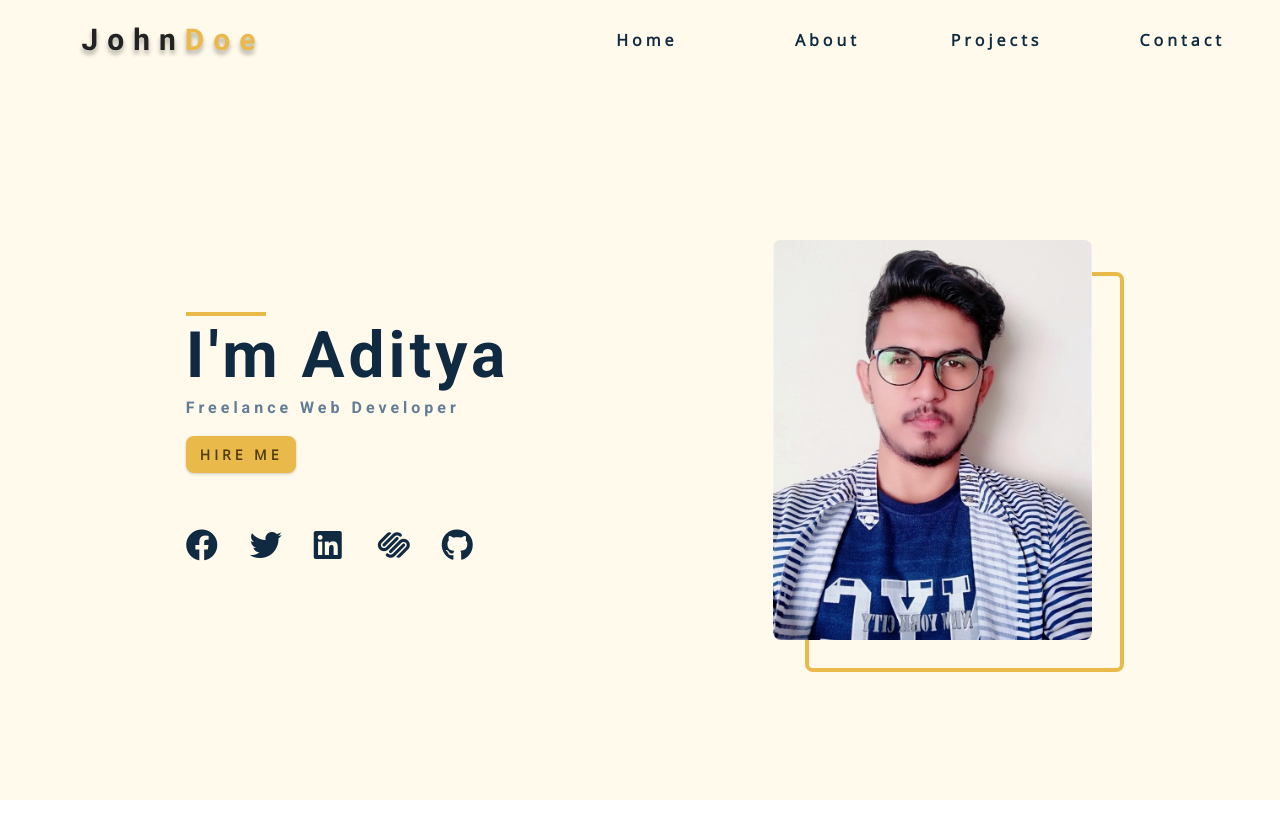
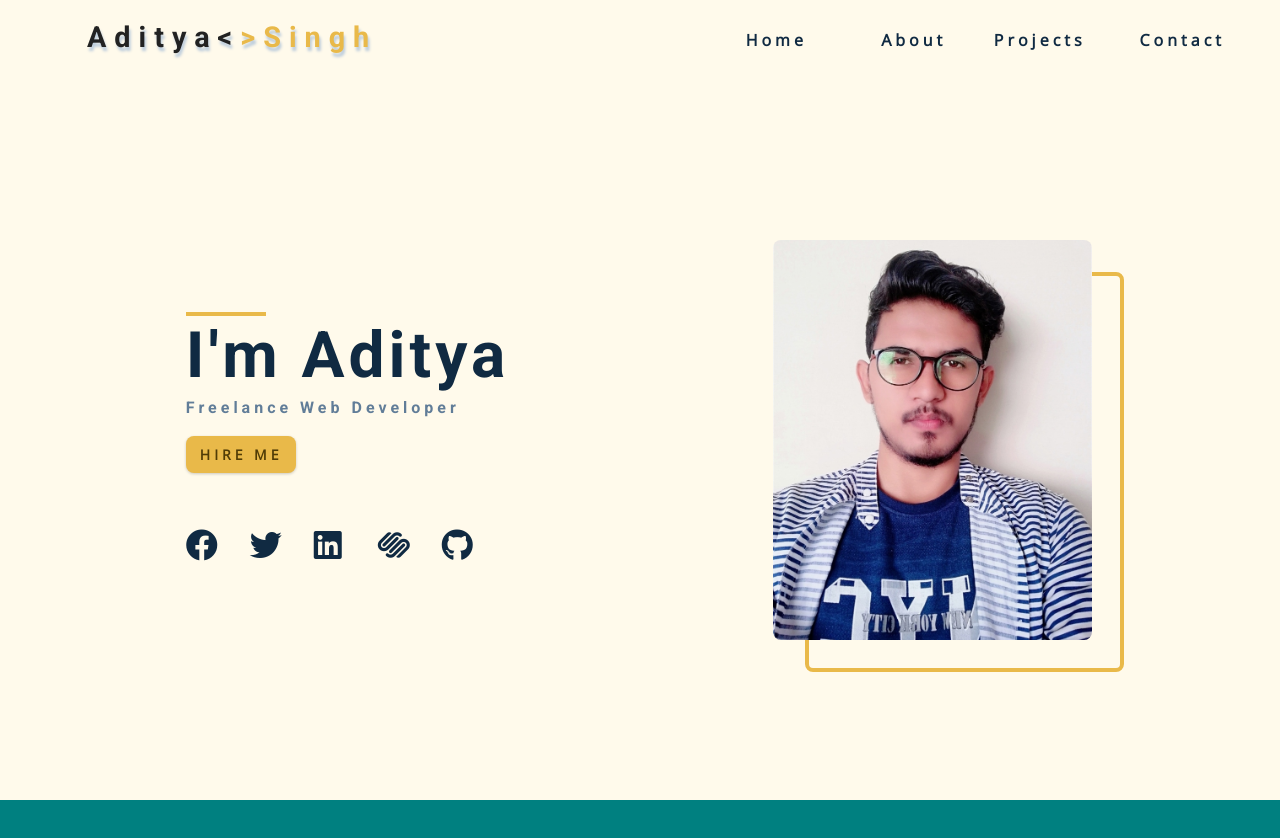
Before and after one commit to empyrals/Personal-Portfolio, a plain HTML site: page index.html in a window 1280 px wide. Before the commit the page ends 800 px from the top, so only its background shows below. Drawn offline with nearby package versions, Linux system fonts and the light colour scheme.

Commit message:
logo fixed

```diff
--- a/css/styles.css
+++ b/css/styles.css
@@ -179,6 +179,17 @@ p {
 Navbar
 ===============
 */
+.nav-logo h2 {
+  color: #222222;
+  text-shadow: 0.1rem 0.25rem 0.18rem var(--clr-grey-8);
+  letter-spacing: 0.5rem;
+  margin-left: 2rem;
+  margin-top: 0.4rem;
+  font-size: 1.8rem;
+}
+.nav-logo span {
+  color: #e9b949;
+}
 .nav-links {
   display: none;
 }
@@ -266,6 +277,7 @@ Sidebar
   /* for later */
   transition: var(--transition);
   transform: translateX(-100%);
+  z-index: 4;
 }
 .show-sidebar {
   transform: translateX(0);
@@ -314,7 +326,9 @@ Sidebar
 .close-btn:hover {
   color: #e66b6b;
 }
-
+.nav-logo img {
+  background: none;
+}
 /*
 ===============
 Hero
@@ -345,7 +359,7 @@ Hero
 .hero-btn {
   margin-top: 0.5rem;
 }
-@media screen and (min-width: 568px) {
+@media screen and (min-width: 992px) {
   .hero-img {
     display: block;
     position: relative;
@@ -378,6 +392,10 @@ About
 ===============
 */
 /* section title added to globals */
+.about {
+  height: 100vh;
+  background: teal;
+}
 
 /*
 ===============
--- a/index.html
+++ b/index.html
@@ -1,24 +1,26 @@
 <!DOCTYPE html>
 <html lang="en">
+
 <head>
   <meta charset="UTF-8" />
   <meta name="viewport" content="width=device-width, initial-scale=1.0" />
   <title>John Doe || Home</title>
   <!-- font-awesome -->
-    <link
-      rel="stylesheet"
-      href="./fontawesome-free-5.12.1-web/css/all.min.css"
-    />
+  <link rel="stylesheet" href="./fontawesome-free-5.12.1-web/css/all.min.css" />
   <!-- css -->
   <link rel="stylesheet" href="./css/styles.css" />
 </head>
+
 <body>
   <!-- navbar -->
   <nav class="nav" id="nav">
     <div class="nav-center">
       <!-- nav header -->
       <div class="nav-header">
-          <img src="./images/logo.svg" class="nav-logo" alt="nav logo">
+        <a href="index.html" class="nav-logo">
+          <h2>Aditya<<Span>>Singh</Span></h2>
+        </a>
+        <!-- <img src="./images/logo.svg" class="nav-logo" alt="nav logo"> -->
         <button class="nav-btn" id="nav-btn">
           <i class="fas fa-bars"></i>
         </button>
@@ -130,6 +132,9 @@
 
   <!-- end of header -->
   <!-- about -->
+  <div class="about">
+
+  </div>
 
   <!-- end of about -->
   <!-- services -->
@@ -154,4 +159,5 @@
 
   <script src="./js/app.js"></script>
 </body>
+
 </html>
```
Also changed, not shown: images/Aditya-S--removebg-preview.png (added), images/Aditya-S-.png (added), images/Aditya-S-Home.png (added), images/adi.svg (added), images/hero-img-small.jpeg (deleted), images/hero-img.jpeg (deleted), images/logo.svg (deleted). Lines whose indentation alone changed are shown as unchanged.
